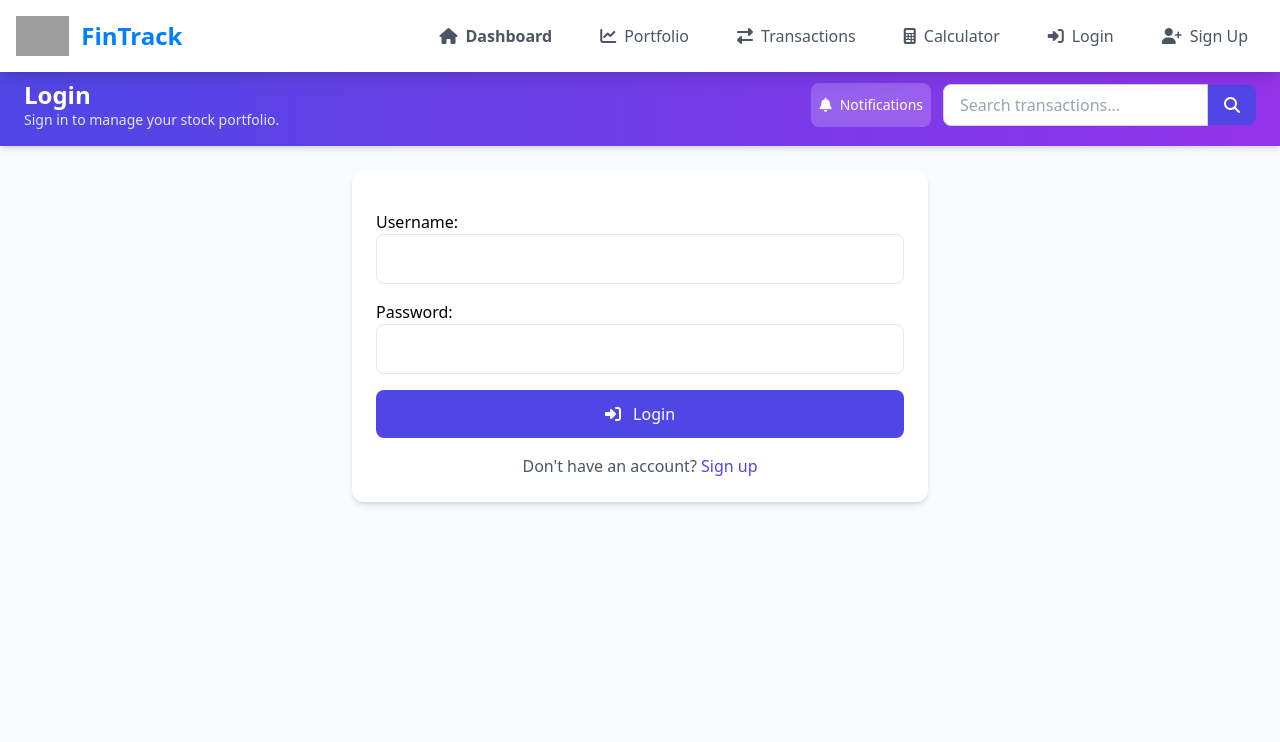
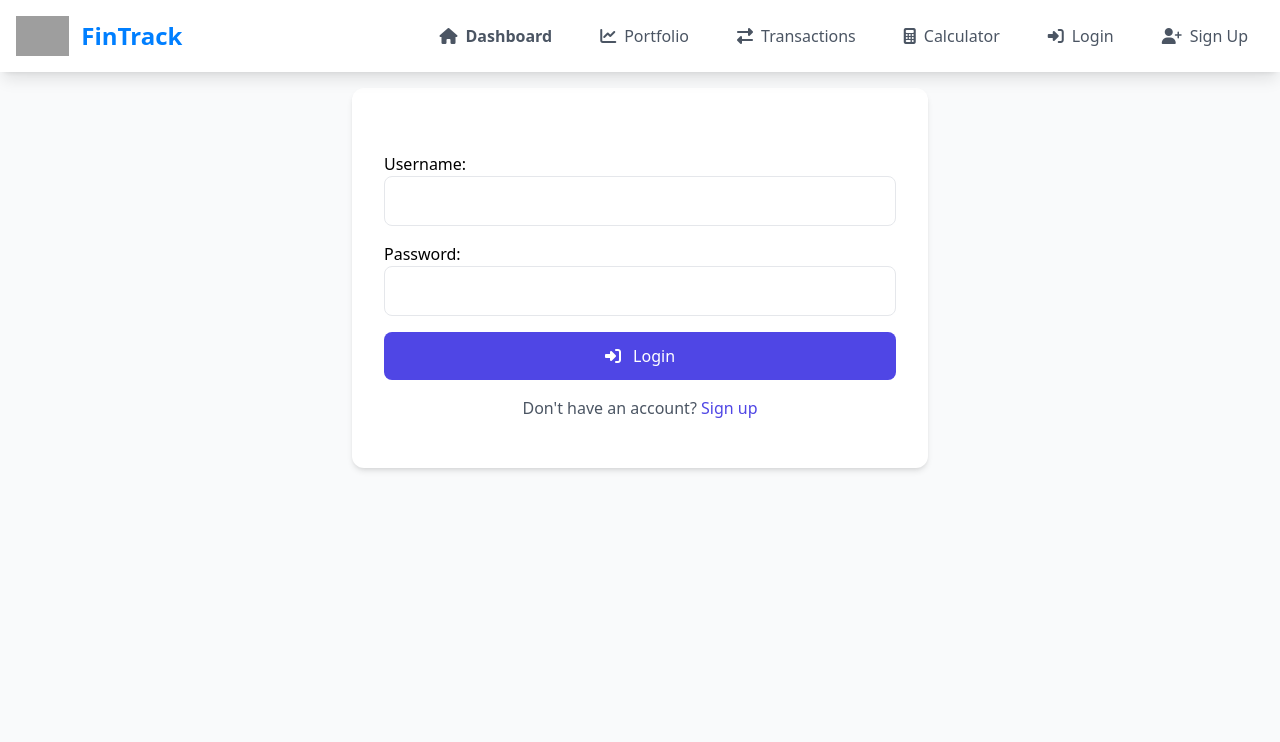
Before and after one commit to ashishkekan/FinTrack, a Django app: page / in a window 1280 px wide. Shown: the top 742 px of the page. Run offline with Django 4.2, Linux system fonts and the light colour scheme; some libraries are stand-ins or nearby versions; grey boxes are pictures that could not be loaded.

Commit message:
Fix issues and remove code

```diff
--- a/stocks/templates/base.html
+++ b/stocks/templates/base.html
@@ -59,28 +59,6 @@
     </nav>
 
     <div class="mt-16 min-h-screen main-content">
-        <header class="bg-gradient-to-r from-indigo-600 to-purple-600 text-white px-6 py-4 shadow-md">
-            <div class="flex flex-col md:flex-row justify-between items-start md:items-center gap-4">
-                <div>
-                    <h2 class="text-2xl font-bold leading-tight">{% block header_title %}Dashboard{% endblock %}</h2>
-                    <p class="text-indigo-100 text-sm">{% block header_subtitle %}Welcome back! Here's your financial overview.{% endblock %}</p>
-                </div>
-                <div class="flex items-center gap-3">
-                    <button class="flex items-center gap-2 px-2 py-3 bg-white bg-white/20 hover:bg-white/30 hover:bg-blue-700 rounded-lg transition text-sm">
-                        <i class="fas fa-bell"></i>
-                        <span class="hidden md:inline">Notifications</span>
-                    </button>
-                    <form method="get" action="{% url 'search_transactions' %}" class="flex items-center mt-4 md:mt-0">
-                        <input type="text" name="q" placeholder="Search transactions..." value="{{ request.GET.q }}"
-                               class="px-4 py-2 rounded-l-lg border border-gray-300 focus:outline-none focus:ring-2 focus:ring-indigo-400 text-black">
-                        <button type="submit" class="bg-indigo-600 text-white px-4 py-2 rounded-r-lg hover:bg-indigo-700">
-                            <i class="fas fa-search"></i>
-                        </button>
-                    </form>
-                </div>
-            </div>
-        </header>
-
         <div class="p-6">
             {% if messages %}
                 {% for message in messages %}
--- a/stocks/templates/login.html
+++ b/stocks/templates/login.html
@@ -5,7 +5,7 @@
 {% block header_subtitle %}Sign in to manage your stock portfolio.{% endblock %}
 
 {% block content %}
-<div class="max-w-xl mx-auto bg-white rounded-xl shadow-md card-hover transition-all duration-300 p-6">
+<div class="max-w-xl mx-auto bg-white rounded-xl shadow-md card-hover transition-all duration-300 px-8 py-12">
     <form method="post" class="space-y-4">
         {% csrf_token %}
         {{ form.as_p }}
```
Also changed, not shown: db.sqlite3.
